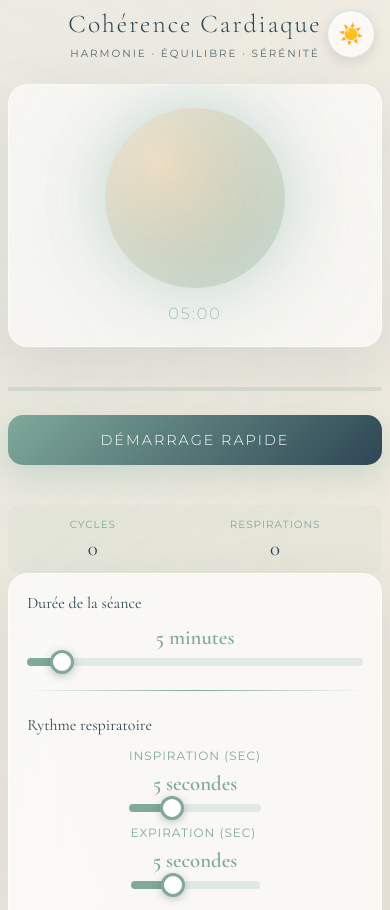
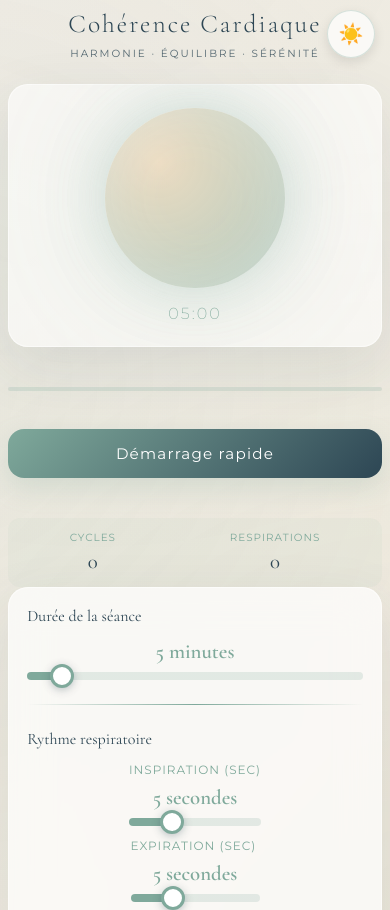
Before and after one commit to pub69500-prog/Coherence-cardiaque, a plain HTML site: page index.html in a window 390 px wide. Shown: the top 910 px of the page. Drawn offline with nearby package versions, Linux system fonts and the light colour scheme.

Commit message:
Update style.css

```diff
--- a/css/style.css
+++ b/css/style.css
@@ -1646,3 +1646,39 @@ select {
         padding: 1rem 1.8rem;
     }
 }
+/* ==============================
+   Bouton "Démarrage rapide" (mobile-first)
+   ============================== */
+
+#startBtnTop{
+    margin-top: 14px;
+    padding: 0.95rem 1.2rem;
+    border-radius: 16px;
+    letter-spacing: 1.2px;
+    font-weight: 500;
+    text-transform: none;
+    font-size: 0.95rem;
+    box-shadow: 0 10px 26px rgba(127, 169, 155, 0.22);
+}
+
+#startBtnTop:hover{
+    transform: translateY(-1px);
+    box-shadow: 0 14px 34px rgba(127, 169, 155, 0.35);
+}
+
+#startBtnTop:active{
+    transform: scale(0.98);
+}
+
+#startBtnTop[disabled]{
+    opacity: 0.55;
+    cursor: not-allowed;
+    transform: none;
+    box-shadow: none;
+}
+
+@media (max-width: 968px){
+    #startBtnTop{
+        width: 100%;
+    }
+}
```
